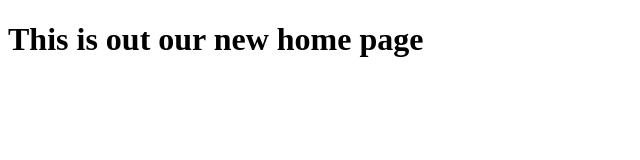
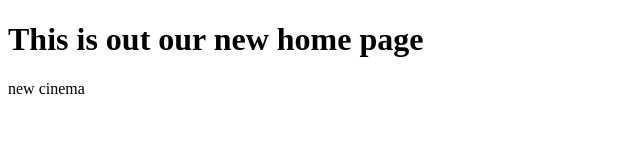
Before and after one commit to raiden2001/profitable_git, a plain HTML site: page home_page.html in a window 1280 px wide. Shown: the full height of the page, 0-640 px from the left. Drawn offline with Linux system fonts and the light colour scheme.

Commit message:
complete home page.

```diff
--- a/home_page.html
+++ b/home_page.html
@@ -7,6 +7,6 @@
 </head>
 <body>
     <h1>This is out our new home page  </h1>
-
+    <p><Span></Span><rem></rem> new cinema</p>
 </body>
 </html>
```
